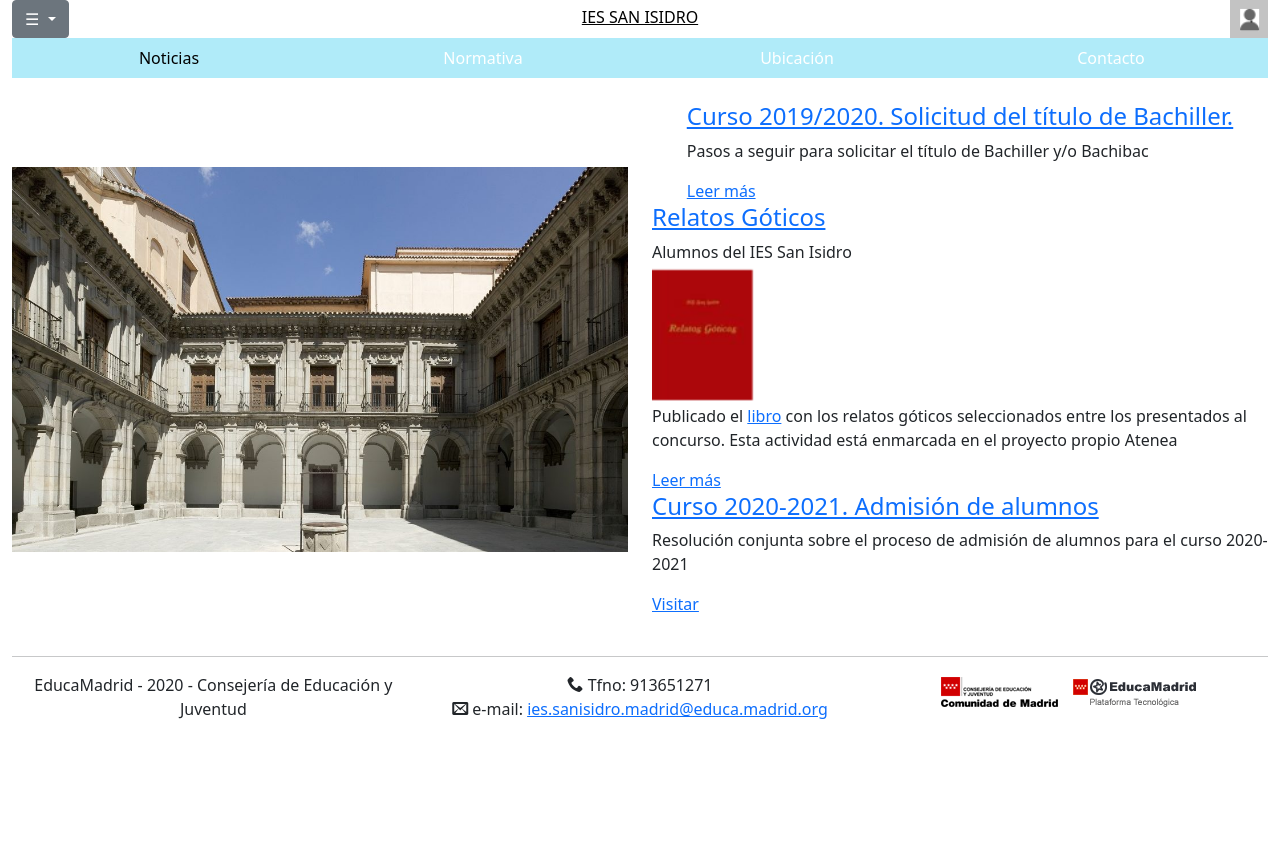
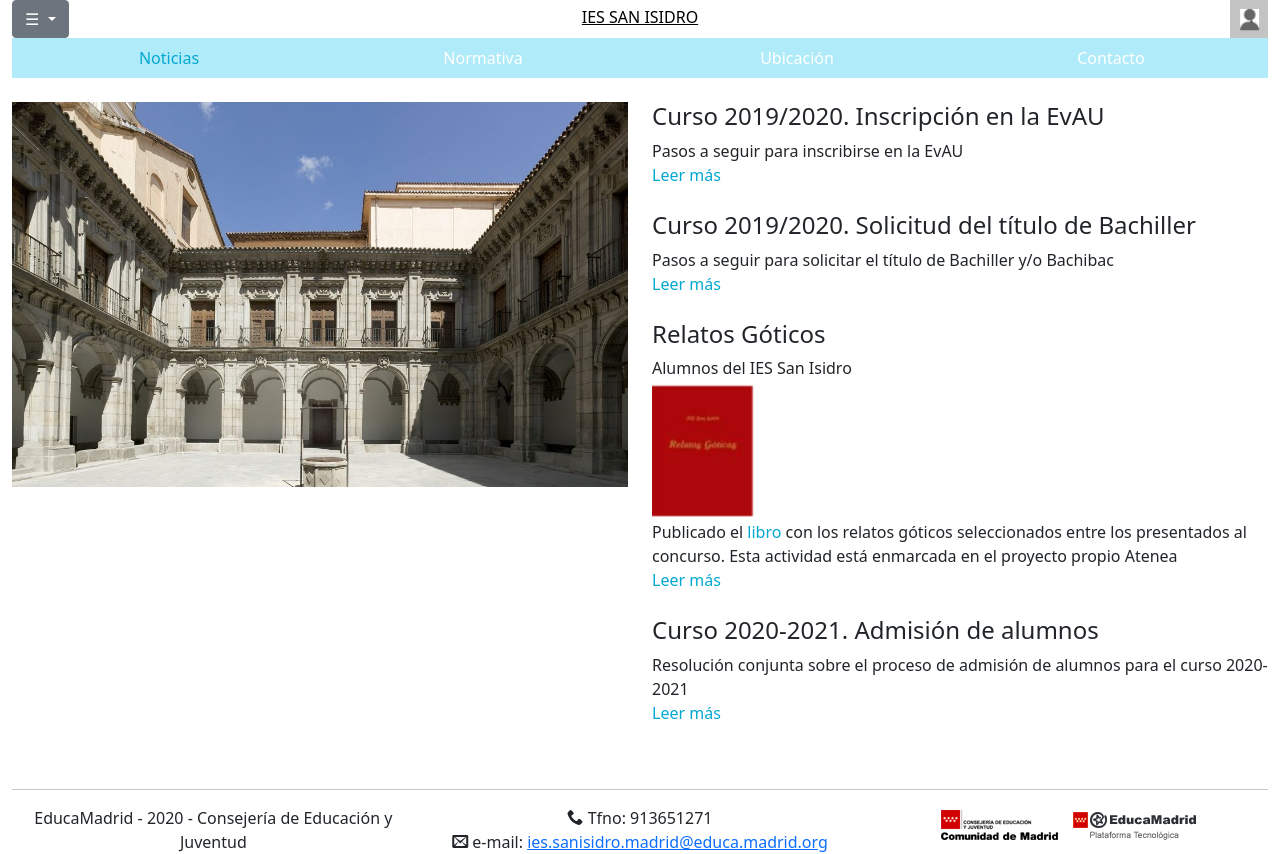
Before and after one commit to mariapd99/proyecto, a plain HTML site: page inicio.html in a window 1280 px wide. Before the commit the page ends 800 px from the top, so only its background shows below. Drawn offline with nearby package versions, Linux system fonts and the light colour scheme; files whose address does not match are found by name.

Commit message:
inicio+inisesion

```diff
--- a/css/estilos.css
+++ b/css/estilos.css
@@ -19,7 +19,7 @@
 }
 
 .activo{
-	color:black !important;
+	color:  #02a8d1 !important;
 }
 
 #IESSANISIDRO a{
--- a/css/inicio.css
+++ b/css/inicio.css
@@ -1,11 +1,3 @@
-.caja{
-  display: flex;
-  flex-flow: column wrap;
-  justify-content: center;
-  align-items: center;
-}
-
-
 .box img{
   width: 100%;
   height: auto;
@@ -22,3 +14,8 @@
 #texto{
   text-align: left;
 }
+
+#texto a{
+  text-decoration:none;
+  color: #02a8d1;
+}
--- a/inicio.html
+++ b/inicio.html
@@ -56,53 +56,35 @@
 		<br/>
 		<div class="row">
 
-			<div class="caja col-md-6 col-12">
+			<div class="col-md-6 col-12">
 			  <div class="box">
 			    <img src="imgs/foto_noticias.png" alt="Cargando imagen...">
 			  </div>
 			</div>
-			<div id="texto" class="caja col-md-6 col-12">
-
-	          <div class="cms-content brief autoclear">
-	             <article class="html-page">
-	                <div class='header'>
-	                   <h4> <a href='https://www.educa2.madrid.org/web/centro.ies.sanisidro.madrid/tablon-de-anuncios/-/visor/curso-2019-2020-solicitud-del-titulo-de-bachiller-'>Curso 2019/2020. Solicitud del t&iacute;tulo de Bachiller.</a> </h4>
-	                </div>
-	                <div class="summary autoclear">
-	                   <p>Pasos a seguir para solicitar el t&iacute;tulo de Bachiller y/o Bachibac</p>
-	                   <a href='https://www.educa2.madrid.org/web/centro.ies.sanisidro.madrid/tablon-de-anuncios/-/visor/curso-2019-2020-solicitud-del-titulo-de-bachiller-' title='Curso 2019/2020. Solicitud del título de Bachiller.' class='read-more'>Leer m&aacute;s</a>
-	                </div>
-	             </article>
-	          </div>
-	          <div class="cms-content brief autoclear">
-	             <article class="book">
-	                <div class='header options'>
-	                   <h4> <a href='https://www.educa2.madrid.org/web/centro.ies.sanisidro.madrid/tablon-de-anuncios/-/visor/relatos-goticos'>Relatos G&oacute;ticos</a> </h4>
-	                   <div class="content-options"><span class="author">Alumnos del IES San Isidro</span></div>
-	                </div>
-	                <div class="summary autoclear">
-	                   <div class="images img-v"> <img src="imgs/relatos.png" width="105" height="140" class="cms-image" /> </div>
-	                   <div class="content-with-images">
-	                      <div class="property">
-	                         <p>Publicado el <a href="http://sanisidroatenea.blogspot.com.es/2014/06/publicacion-de-los-relatos-goticos.html" target="_blank" rel="noopener">libro</a> con los relatos g&oacute;ticos seleccionados entre los presentados al concurso. Esta actividad est&aacute; enmarcada en el proyecto propio Atenea</p>
-	                      </div>
-	                      <a href='https://www.educa2.madrid.org/web/centro.ies.sanisidro.madrid/tablon-de-anuncios/-/visor/relatos-goticos' title='Relatos Góticos' class='read-more'>Leer m&aacute;s</a>
-	                   </div>
-	                </div>
-	             </article>
-	          </div>
-	          <div class="cms-content brief autoclear">
-	             <article class="link">
-	                <div class='header'>
-	                   <h4> <a href="https://www.educa2.madrid.org/web/educamadrid/principal/files/f148a3ad-77f7-4315-8bc5-e3dd28b1e4d3/Informacion/RESOLUCION%20CONJUNTA%20ADMISION%202020-2021.pdf?t=1589213827174" rel="external" class="text">Curso 2020-2021. Admisi&oacute;n de alumnos</a> </h4>
-	                </div>
-	                <div class="summary autoclear">
-	                   <p>Resoluci&oacute;n conjunta sobre el proceso de admisi&oacute;n de alumnos para el curso 2020-2021</p>
-	                   <a href="https://www.educa2.madrid.org/web/educamadrid/principal/files/f148a3ad-77f7-4315-8bc5-e3dd28b1e4d3/Informacion/RESOLUCION%20CONJUNTA%20ADMISION%202020-2021.pdf?t=1589213827174" rel="external" title='Curso 2020-2021. Admisión de alumnos' class='read-more'>Visitar</a>
-	                </div>
-	             </article>
-	          </div>
-		</div>
+			<div id="texto" class="col-md-6 col-12">
+				<div>
+					<h4>Curso 2019/2020. Inscripción en la EvAU</h4>
+					<span>Pasos a seguir para inscribirse en la EvAU</span><br>
+					<a href="https://www.educa2.madrid.org/web/centro.ies.sanisidro.madrid/tablon-de-anuncios/-/visor/curso-2019-2020-inscripcion-en-la-evau">Leer m&aacute;s</a><br><br>
+				</div>
+				<div>
+					<h4>Curso 2019/2020. Solicitud del t&iacute;tulo de Bachiller</h4>
+					<span>Pasos a seguir para solicitar el t&iacute;tulo de Bachiller y/o Bachibac</span><br>
+					<a href="https://www.educa2.madrid.org/web/centro.ies.sanisidro.madrid/tablon-de-anuncios/-/visor/curso-2019-2020-solicitud-del-titulo-de-bachiller-">Leer m&aacute;s</a><br><br>
+				</div>
+				<div>
+					<h4>Relatos G&oacute;ticos</h4>
+					<span>Alumnos del IES San Isidro</span><br>
+					<div><img src="imgs/relatos.png" width="105" height="140"/></div>
+					<span>Publicado el <a href="http://sanisidroatenea.blogspot.com.es/2014/06/publicacion-de-los-relatos-goticos.html">libro</a> con los relatos g&oacute;ticos seleccionados entre los presentados al concurso. Esta actividad est&aacute; enmarcada en el proyecto propio Atenea</span><br>
+					<a href="https://www.educa2.madrid.org/web/centro.ies.sanisidro.madrid/tablon-de-anuncios/-/visor/relatos-goticos">Leer m&aacute;s</a><br><br>
+				</div>
+				<div>
+					<h4>Curso 2020-2021. Admisi&oacute;n de alumnos</h4>
+					<span>Resoluci&oacute;n conjunta sobre el proceso de admisi&oacute;n de alumnos para el curso 2020-2021</span><br>
+					<a href="https://www.educa2.madrid.org/web/educamadrid/principal/files/f148a3ad-77f7-4315-8bc5-e3dd28b1e4d3/Informacion/RESOLUCION%20CONJUNTA%20ADMISION%202020-2021.pdf?t=1589213827174">Leer m&aacute;s</a><br><br>
+				</div>
+			</div>
 		</div>
 
 		<br/>
```
Also changed, not shown: css/inicioSesion.css (+8 -0 lines), inicioSesion.html (+1 -1 lines).
